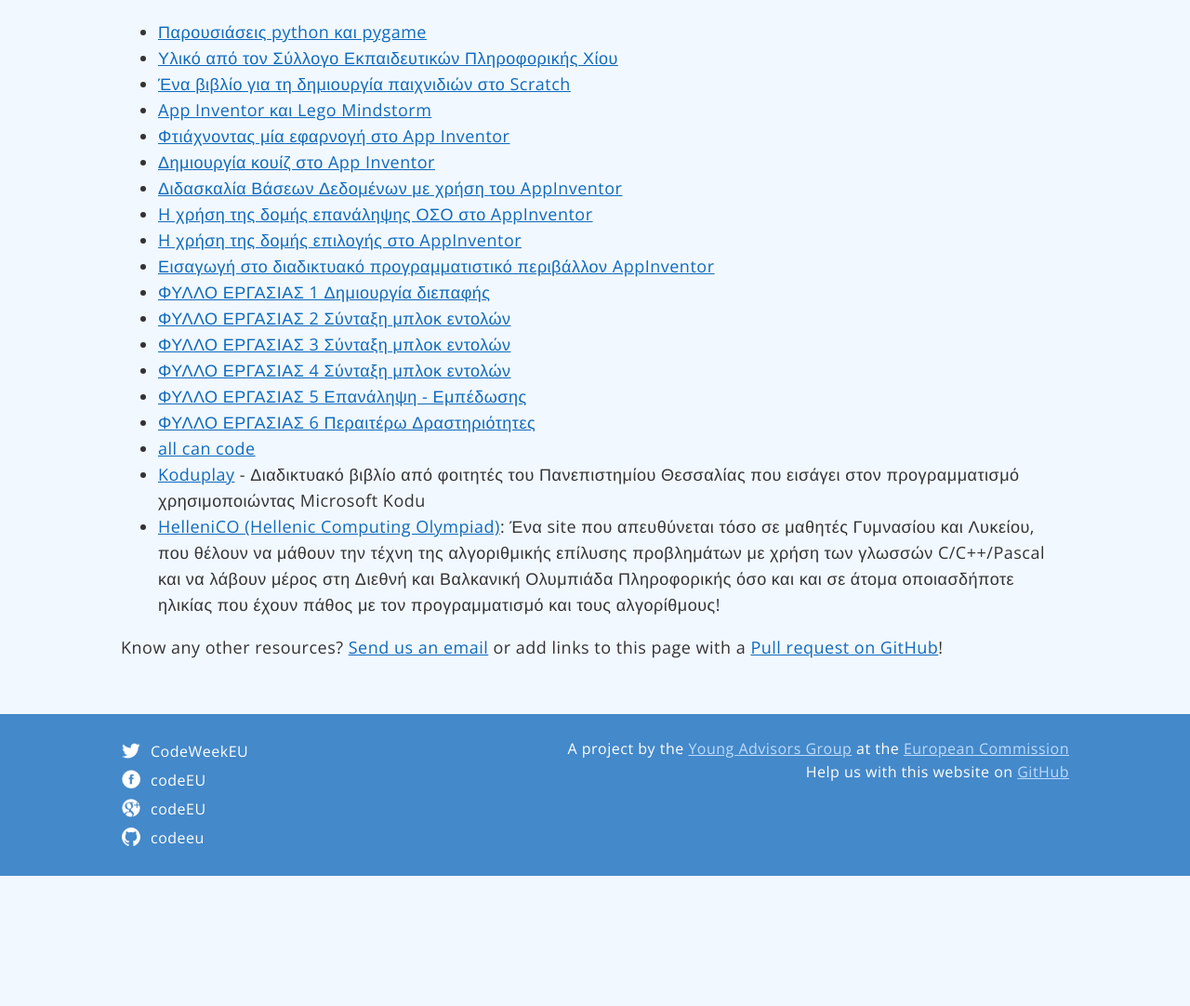
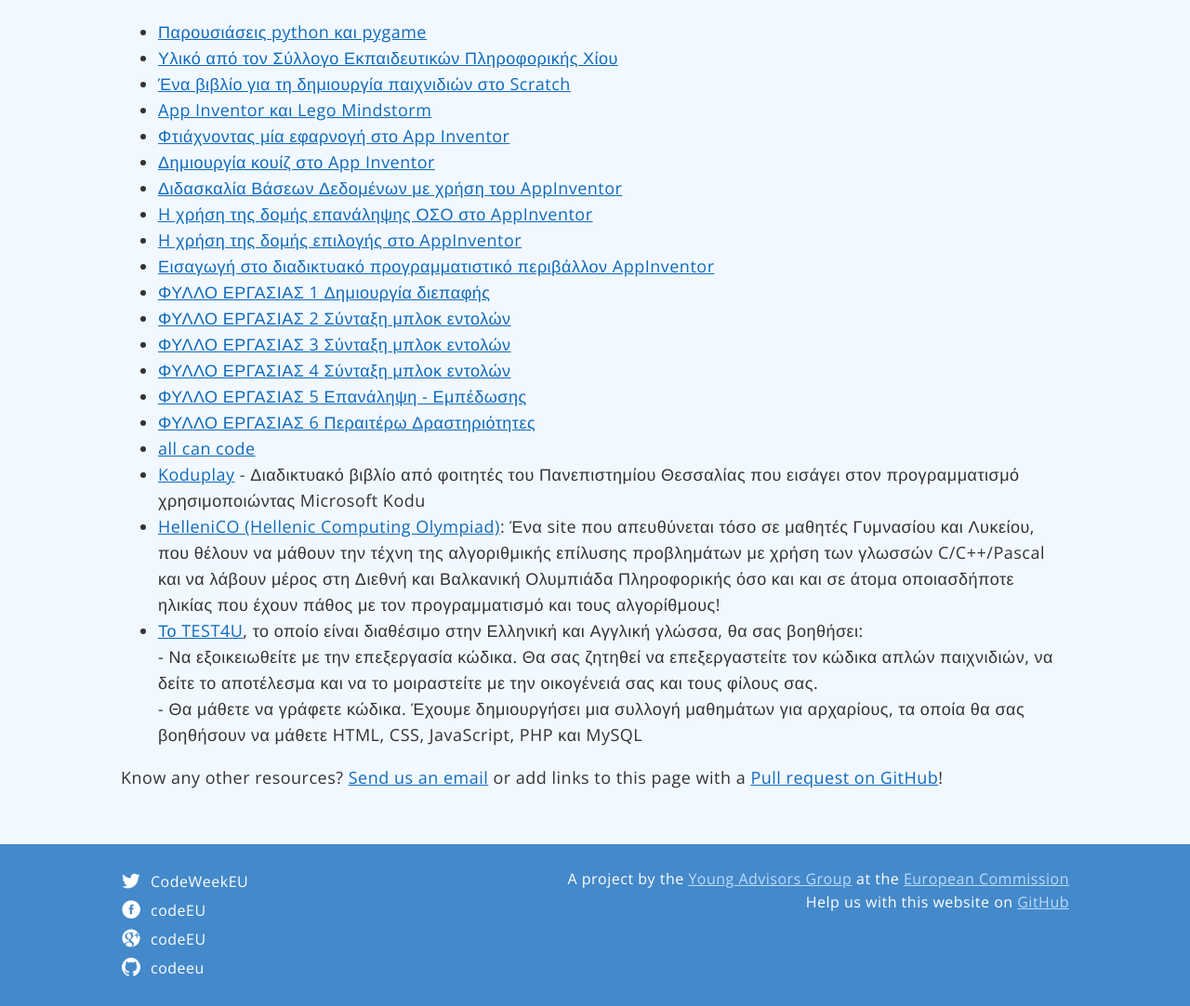
Before and after one commit to codeeu/codeeu.github.io, a Jekyll site: the page built from resources/greece/index.html, in a window 1280 px wide, cut to the strip 167-1249 px from the top of the page. Shown: the whole strip at 93% size. Built offline with Jekyll 4.4.1, drawn with Linux system fonts in a browser that asks for light colours; nearby versions of some CDN libraries; Markdown is read by kramdown in place of the engine named in the settings; before the commit the page ends 1109 px from its top, so only the background shows below that.

Commit message:
Update index.html
Δωρεάν μαθήματα για τις εκδηλώσεις της Ευρωπαϊκής Εβδομάδας Κώδικα.
Free tutorials for Code Week events

```diff
--- a/resources/greece/index.html
+++ b/resources/greece/index.html
@@ -23,6 +23,7 @@
    	<li><a href = "https://www.allcancode.com/">all can code</a></li>
     <li><a href="http://www.koduplay.gr/">Koduplay</a> - Διαδικτυακό βιβλίο από φοιτητές του Πανεπιστημίου Θεσσαλίας που εισάγει στον προγραμματισμό χρησιμοποιώντας Microsoft Kodu</li>
     <li><a href="http://www.hellenico.gr/">HelleniCO (Hellenic Computing Olympiad)</a>: Ένα site  που απευθύνεται τόσο σε μαθητές Γυμνασίου και Λυκείου, που θέλουν να μάθουν την τέχνη της αλγοριθμικής επίλυσης προβλημάτων με χρήση των γλωσσών C/C++/Pascal  και να λάβουν μέρος στη Διεθνή και Βαλκανική Ολυμπιάδα Πληροφορικής όσο και και σε άτομα οποιασδήποτε ηλικίας που έχουν πάθος με τον προγραμματισμό και τους αλγορίθμους!</li>
+    <li><a href="http://www.test4u.eu/codeweek">Το TEST4U</a>, το οποίο είναι διαθέσιμο στην Ελληνική και Αγγλική γλώσσα, θα σας βοηθήσει:<br>- Να εξοικειωθείτε με την επεξεργασία κώδικα. Θα σας ζητηθεί να επεξεργαστείτε τον κώδικα απλών παιχνιδιών, να δείτε το αποτέλεσμα και να το μοιραστείτε με την οικογένειά σας και τους φίλους σας.<br>- Θα μάθετε να γράφετε κώδικα. Έχουμε δημιουργήσει μια συλλογή μαθημάτων για αρχαρίους, τα οποία θα σας βοηθήσουν να μάθετε HTML, CSS, JavaScript, PHP και MySQL</li>
   </ul>
 
   <p>Know any other resources? <a href="mailto:{{site.contact.email}}">Send us an email</a> or add links to this page with a <a href="https://github.com/codeeu/codeeu.github.io">Pull request on GitHub</a>!</p>
```
